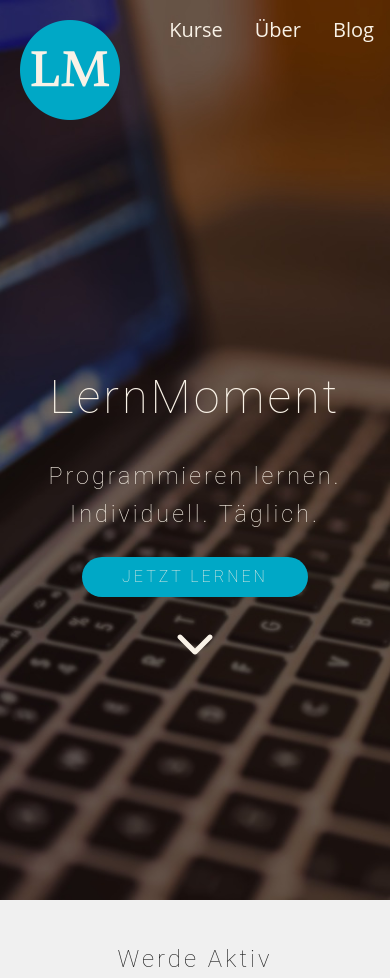
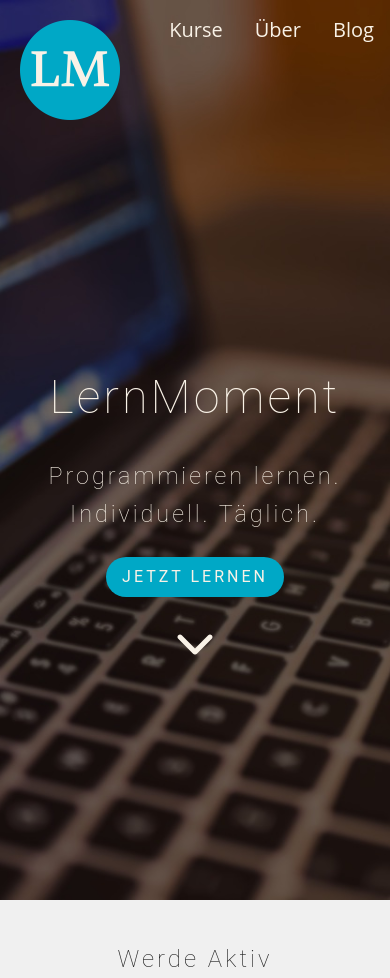
Before and after one commit to LernMoment/LernMoment.de-2.0, a Jekyll site: the page built from index.html, in a window 390 px wide. Shown: the top 978 px of the page. Built offline with Jekyll 4.4.1, drawn with Linux system fonts in a browser that asks for light colours; comment, search, counter and statistics services are not loaded; grey boxes are pictures that could not be loaded.

Commit message:
mobile fix for buttons

```diff
--- a/assets/sass/base/_root.scss
+++ b/assets/sass/base/_root.scss
@@ -160,9 +160,15 @@
   padding-left: 2.5em;
   padding-right: 2.5em;
   border: none;
+  max-width: 100%;
   &:hover {
     color: $lm-ci-text;
     background-color: $lm-ci-hover;
+  }
+  @media only screen and (max-width : 480px) {
+    font-weight: 400;
+    padding-left: 1em;
+    padding-right: 1em;
   }
 }
 
```
